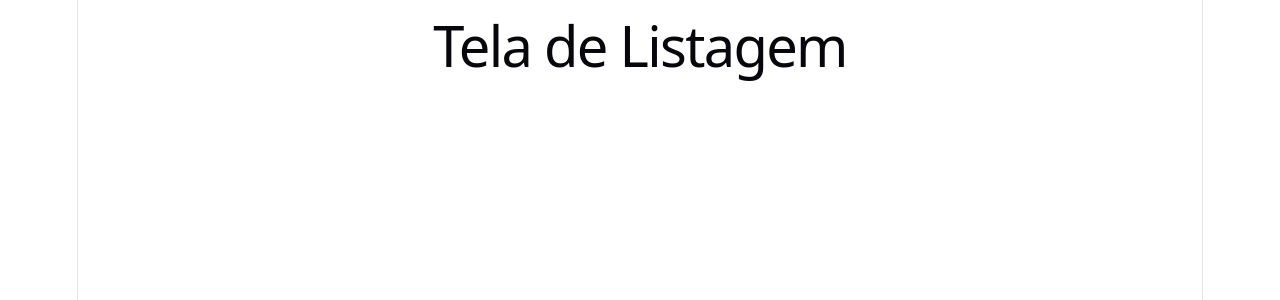
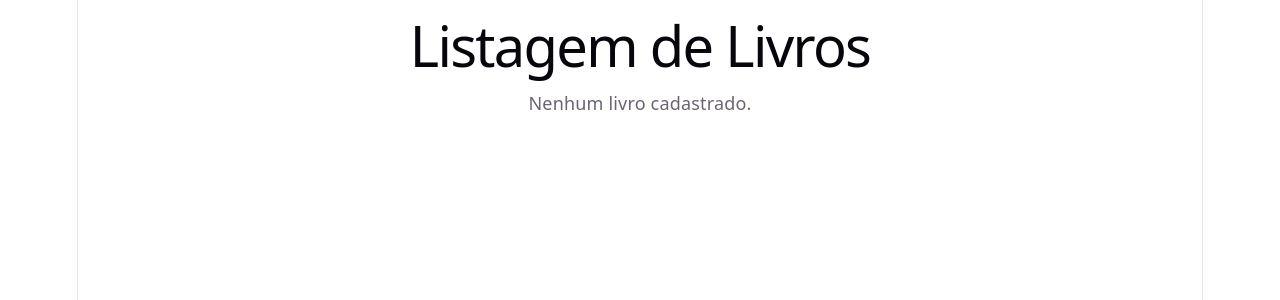
Before and after one commit to SamuelAndrade-Dev/biblioteca-virtual-front, a React (Vite) app: page /listagem in a window 1280 px wide. Shown: the top 300 px of the page. Built offline with nearby package versions, Linux system fonts and the light colour scheme.

Commit message:
feat: implementa listagem dinâmica consumindo LivroContext, ajustando a issue 6

```diff
--- a/src/pages/Listagem/Listagem.jsx
+++ b/src/pages/Listagem/Listagem.jsx
@@ -1,9 +1,41 @@
+import React from "react";
+import { useLivro } from "../../contexts/LivroContext";
+
 function Listagem() {
+    const { livros } = useLivro();
+
     return (
-        <>
-            <h1>Tela de Listagem</h1>
-        </>
-    )
+        <div className="listagem-page">
+            <h1>Listagem de Livros</h1>
+
+            {(!livros || livros.length === 0) ? (
+                <p>Nenhum livro cadastrado.</p>
+            ) : (
+                <div className="table-responsive">
+                    <table>
+                        <thead>
+                            <tr>
+                                <th>Título</th>
+                                <th>Autor</th>
+                                <th>Categoria</th>
+                                <th>Quantidade</th>
+                            </tr>
+                        </thead>
+                        <tbody>
+                            {livros.map((livro) => (
+                                <tr key={livro.id}>
+                                    <td>{livro.titulo}</td>
+                                    <td>{livro.autor}</td>
+                                    <td>{livro.categoria}</td>
+                                    <td>{livro.quantidade}</td>
+                                </tr>
+                            ))}
+                        </tbody>
+                    </table>
+                </div>
+            )}
+        </div>
+    );
 }
 
 export default Listagem;
```
